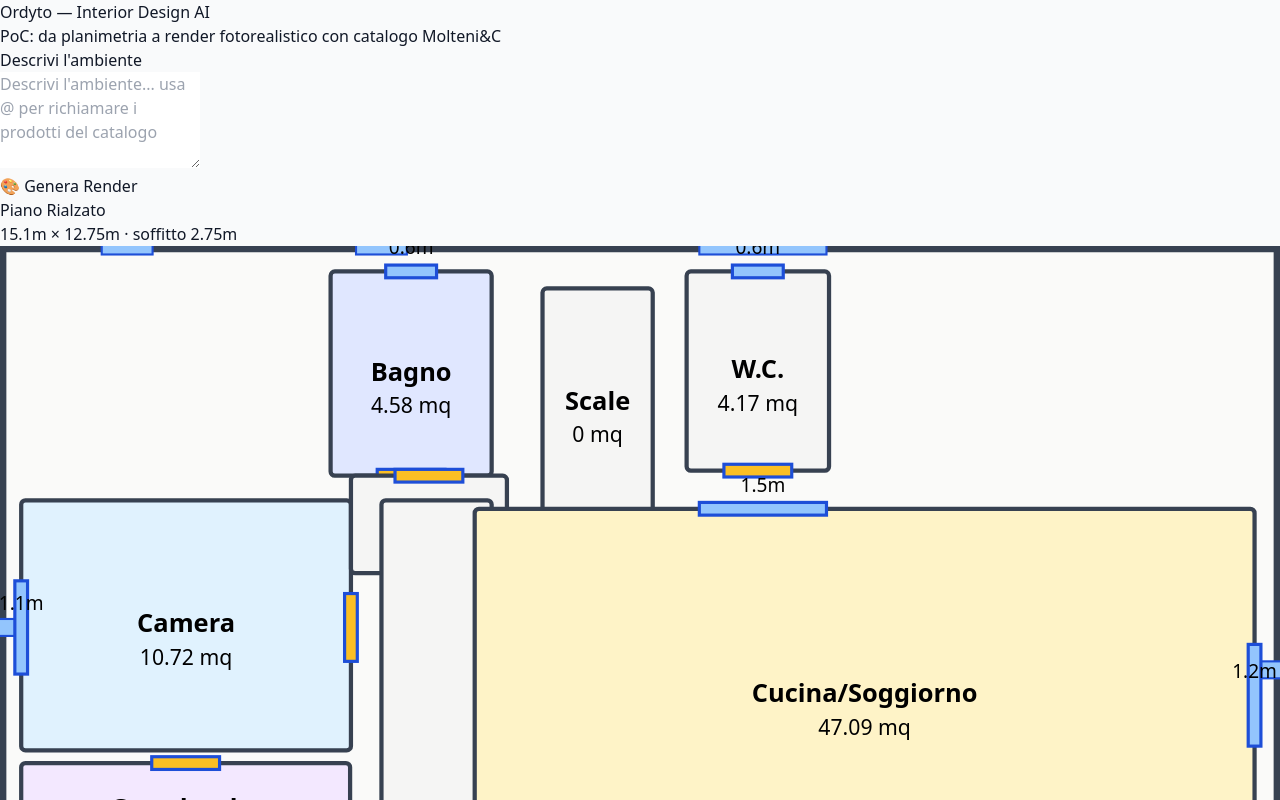
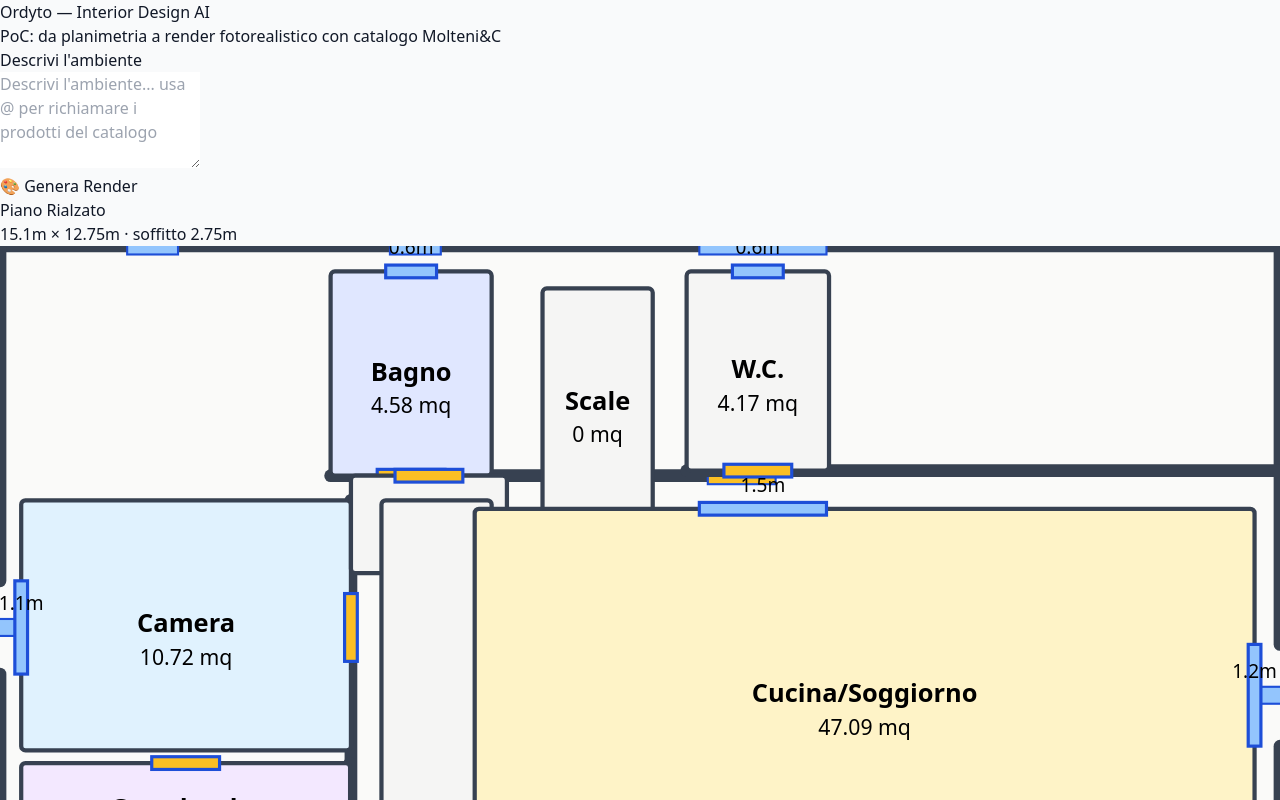
Before and after one commit to TechOrdyto/Filippucci, a Next.js app: page /interior-poc in a window 1280 px wide. Shown: the top 800 px of the page. Built offline with nearby package versions, Linux system fonts and the light colour scheme.

Commit message:
feat: muri con vere interruzioni per porte/finestre, muri interni con porte, battenti

```diff
--- a/app/interior-poc/components/FloorplanViewer.tsx
+++ b/app/interior-poc/components/FloorplanViewer.tsx
@@ -40,7 +40,7 @@ export default function FloorplanViewer({ floorplan, scale = 40 }: FloorplanView
         {/* Sfondo */}
         <rect x="0" y="0" width={viewWidth} height={viewHeight} fill="#fafaf9" />
 
-        {/* Muri (formato FloorplanVLM) */}
+        {/* Muri (formato FloorplanVLM) — con vere interruzioni per aperture */}
         {(floorplan.walls ?? []).map((wall) => {
           const x1 = wall.start[0] * scale;
           const y1 = wall.start[1] * scale;
@@ -49,28 +49,51 @@ export default function FloorplanViewer({ floorplan, scale = 40 }: FloorplanView
           const thickness = (wall.thickness ?? 0.15) * scale;
           const angle = Math.atan2(y2 - y1, x2 - x1);
           const len = Math.sqrt((x2 - x1) ** 2 + (y2 - y1) ** 2);
+          const cos = Math.cos(angle);
+          const sin = Math.sin(angle);
+
+          // Calcola i segmenti di muro tra le aperture
+          const openings = (wall.openings ?? []).map((o) => ({
+            center: o.center * scale,
+            width: o.width * scale,
+            type: o.type,
+          }));
+
+          // Segmenti di muro: [start, end] lungo il muro
+          const segments: Array<[number, number]> = [];
+          let cursor = 0;
+          for (const opening of openings) {
+            const start = opening.center - opening.width / 2;
+            const end = opening.center + opening.width / 2;
+            if (start > cursor) segments.push([cursor, start]);
+            cursor = end;
+          }
+          if (cursor < len) segments.push([cursor, len]);
 
           return (
             <g key={wall.id}>
-              {/* Linea del muro */}
+              {/* Segmenti di muro (interrotti dalle aperture) */}
+              {segments.map(([s, e], i) => (
                 <line
-                x1={x1}
-                y1={y1}
-                x2={x2}
-                y2={y2}
+                  key={`${wall.id}-seg-${i}`}
+                  x1={x1 + cos * s}
+                  y1={y1 + sin * s}
+                  x2={x1 + cos * e}
+                  y2={y1 + sin * e}
                   stroke="#374151"
                   strokeWidth={thickness}
                   strokeLinecap="round"
                 />
-              {/* Aperture sul muro */}
-              {wall.openings.map((opening, i) => {
-                const centerDist = opening.center * scale;
-                const cx = x1 + Math.cos(angle) * centerDist;
-                const cy = y1 + Math.sin(angle) * centerDist;
-                const w = opening.width * scale;
+              ))}
+              {/* Aperture (vere interruzioni) */}
+              {openings.map((opening, i) => {
+                const cx = x1 + cos * opening.center;
+                const cy = y1 + sin * opening.center;
+                const w = opening.width;
                 return (
+                  <g key={`${wall.id}-opening-${i}`}>
+                    {/* Soglia dell'apertura */}
                     <rect
-                    key={`${wall.id}-opening-${i}`}
                       x={cx - w / 2}
                       y={cy - thickness / 2 - 1}
                       width={w}
@@ -79,6 +102,17 @@ export default function FloorplanViewer({ floorplan, scale = 40 }: FloorplanView
                       stroke="#1d4ed8"
                       strokeWidth={1}
                     />
+                    {/* Battente porta (arco di apertura) */}
+                    {opening.type === "door" && (
+                      <path
+                        d={`M ${cx - w / 2} ${cy} A ${w} ${w} 0 0 1 ${cx + w / 2} ${cy}`}
+                        fill="none"
+                        stroke="#d97706"
+                        strokeWidth={1}
+                        strokeDasharray="3,2"
+                      />
+                    )}
+                  </g>
                 );
               })}
             </g>
--- a/app/interior-poc/data/floorplan.json
+++ b/app/interior-poc/data/floorplan.json
@@ -8,133 +8,617 @@
   },
   "ceilingHeight": 2.75,
   "walls": [
-    { "id": "wall_north", "start": [0, 0], "end": [15.1, 0], "thickness": 0.15, "openings": [
-      { "type": "window", "center": 1.5, "width": 0.6 },
-      { "type": "window", "center": 4.5, "width": 0.6 },
-      { "type": "window", "center": 9.0, "width": 1.5 }
-    ]},
-    { "id": "wall_south", "start": [0, 12.75], "end": [15.1, 12.75], "thickness": 0.15, "openings": [
-      { "type": "french-door", "center": 2.2, "width": 1.6 },
-      { "type": "window", "center": 7.5, "width": 1.2 }
-    ]},
-    { "id": "wall_east", "start": [15.1, 0], "end": [15.1, 12.75], "thickness": 0.15, "openings": [
-      { "type": "window", "center": 5.0, "width": 1.2 }
-    ]},
-    { "id": "wall_west", "start": [0, 0], "end": [0, 12.75], "thickness": 0.15, "openings": [
-      { "type": "window", "center": 4.5, "width": 1.1 },
-      { "type": "window", "center": 9.5, "width": 1.1 }
-    ]}
+    {
+      "id": "wall_north",
+      "start": [
+        0,
+        0
+      ],
+      "end": [
+        15.1,
+        0
+      ],
+      "thickness": 0.15,
+      "openings": [
+        {
+          "type": "window",
+          "center": 1.8,
+          "width": 0.6
+        },
+        {
+          "type": "window",
+          "center": 4.9,
+          "width": 0.6
+        },
+        {
+          "type": "window",
+          "center": 9,
+          "width": 1.5
+        }
+      ]
+    },
+    {
+      "id": "wall_south",
+      "start": [
+        0,
+        12.75
+      ],
+      "end": [
+        15.1,
+        12.75
+      ],
+      "thickness": 0.15,
+      "openings": [
+        {
+          "type": "french-door",
+          "center": 2.2,
+          "width": 1.6
+        },
+        {
+          "type": "window",
+          "center": 7.67,
+          "width": 1.2
+        }
+      ]
+    },
+    {
+      "id": "wall_east",
+      "start": [
+        15.1,
+        0
+      ],
+      "end": [
+        15.1,
+        12.75
+      ],
+      "thickness": 0.15,
+      "openings": [
+        {
+          "type": "window",
+          "center": 5.3,
+          "width": 1.2
+        }
+      ]
+    },
+    {
+      "id": "wall_west",
+      "start": [
+        0,
+        0
+      ],
+      "end": [
+        0,
+        12.75
+      ],
+      "thickness": 0.15,
+      "openings": [
+        {
+          "type": "window",
+          "center": 4.5,
+          "width": 1.1
+        },
+        {
+          "type": "window",
+          "center": 9.4,
+          "width": 1.1
+        }
+      ]
+    },
+    {
+      "id": "wall_bagno_camera1",
+      "start": [
+        3.9,
+        2.71
+      ],
+      "end": [
+        6.3,
+        2.71
+      ],
+      "thickness": 0.15,
+      "openings": [
+        {
+          "type": "door",
+          "center": 4.85,
+          "width": 0.8
+        }
+      ]
+    },
+    {
+      "id": "wall_wc_cucina",
+      "start": [
+        8.1,
+        2.65
+      ],
+      "end": [
+        9.78,
+        2.65
+      ],
+      "thickness": 0.15,
+      "openings": [
+        {
+          "type": "door",
+          "center": 8.94,
+          "width": 0.8
+        }
+      ]
+    },
+    {
+      "id": "wall_camera1_ing",
+      "start": [
+        4.14,
+        3
+      ],
+      "end": [
+        4.14,
+        5.95
+      ],
+      "thickness": 0.15,
+      "openings": [
+        {
+          "type": "door",
+          "center": 4.5,
+          "width": 0.8
+        }
+      ]
+    },
+    {
+      "id": "wall_guardaroba_ing",
+      "start": [
+        4.13,
+        6.1
+      ],
+      "end": [
+        4.13,
+        7.2
+      ],
+      "thickness": 0.15,
+      "openings": [
+        {
+          "type": "door",
+          "center": 6.65,
+          "width": 0.8
+        }
+      ]
+    },
+    {
+      "id": "wall_camera2_ing",
+      "start": [
+        4.13,
+        7.35
+      ],
+      "end": [
+        4.13,
+        11.46
+      ],
+      "thickness": 0.15,
+      "openings": [
+        {
+          "type": "door",
+          "center": 8.5,
+          "width": 0.8
+        }
+      ]
+    },
+    {
+      "id": "wall_ing_cucina",
+      "start": [
+        5.6,
+        3.86
+      ],
+      "end": [
+        5.6,
+        7.5
+      ],
+      "thickness": 0.15,
+      "openings": [
+        {
+          "type": "door",
+          "center": 4.5,
+          "width": 0.9
+        }
+      ]
+    },
+    {
+      "id": "wall_cucina_camera3",
+      "start": [
+        5.6,
+        7.5
+      ],
+      "end": [
+        9.64,
+        7.5
+      ],
+      "thickness": 0.15,
+      "openings": [
+        {
+          "type": "door",
+          "center": 7.5,
+          "width": 1
+        }
+      ]
+    },
+    {
+      "id": "wall_camera3_scale",
+      "start": [
+        9.64,
+        7.6
+      ],
+      "end": [
+        9.64,
+        11.81
+      ],
+      "thickness": 0.15,
+      "openings": []
+    }
   ],
   "rooms": [
     {
       "id": "bagno",
       "name": "Bagno",
       "area": 4.58,
-      "bounds": { "x": 3.9, "y": 0.3, "width": 1.9, "height": 2.41 },
+      "bounds": {
+        "x": 3.9,
+        "y": 0.3,
+        "width": 1.9,
+        "height": 2.41
+      },
       "openings": [
-        { "id": "window-bagno", "type": "window", "position": { "x": 4.85, "y": 0.3 }, "width": 0.6, "height": 1.5, "wall": "north", "exposure": "north" },
-        { "id": "door-bagno", "type": "door", "position": { "x": 4.85, "y": 2.71 }, "width": 0.8, "height": 2.1, "wall": "south", "exposure": "south" }
+        {
+          "id": "window-bagno",
+          "type": "window",
+          "position": {
+            "x": 4.85,
+            "y": 0.3
+          },
+          "width": 0.6,
+          "height": 1.5,
+          "wall": "north",
+          "exposure": "north"
+        },
+        {
+          "id": "door-bagno",
+          "type": "door",
+          "position": {
+            "x": 4.85,
+            "y": 2.71
+          },
+          "width": 0.8,
+          "height": 2.1,
+          "wall": "south",
+          "exposure": "south"
+        }
       ]
     },
     {
       "id": "wc",
       "name": "W.C.",
       "area": 4.17,
-      "bounds": { "x": 8.1, "y": 0.3, "width": 1.68, "height": 2.35 },
+      "bounds": {
+        "x": 8.1,
+        "y": 0.3,
+        "width": 1.68,
+        "height": 2.35
+      },
       "openings": [
-        { "id": "window-wc", "type": "window", "position": { "x": 8.94, "y": 0.3 }, "width": 0.6, "height": 1.5, "wall": "north", "exposure": "north" },
-        { "id": "door-wc", "type": "door", "position": { "x": 8.94, "y": 2.65 }, "width": 0.8, "height": 2.1, "wall": "south", "exposure": "south" }
+        {
+          "id": "window-wc",
+          "type": "window",
+          "position": {
+            "x": 8.94,
+            "y": 0.3
+          },
+          "width": 0.6,
+          "height": 1.5,
+          "wall": "north",
+          "exposure": "north"
+        },
+        {
+          "id": "door-wc",
+          "type": "door",
+          "position": {
+            "x": 8.94,
+            "y": 2.65
+          },
+          "width": 0.8,
+          "height": 2.1,
+          "wall": "south",
+          "exposure": "south"
+        }
       ]
     },
     {
       "id": "scale-superiori",
       "name": "Scale",
       "area": 0,
-      "bounds": { "x": 6.4, "y": 0.5, "width": 1.3, "height": 2.7 },
+      "bounds": {
+        "x": 6.4,
+        "y": 0.5,
+        "width": 1.3,
+        "height": 2.7
+      },
       "openings": []
     },
     {
       "id": "camera-1",
       "name": "Camera",
       "area": 10.72,
-      "bounds": { "x": 0.25, "y": 3.0, "width": 3.89, "height": 2.95 },
+      "bounds": {
+        "x": 0.25,
+        "y": 3,
+        "width": 3.89,
+        "height": 2.95
+      },
       "openings": [
-        { "id": "window-camera-1", "type": "window", "position": { "x": 0.25, "y": 4.5 }, "width": 1.1, "height": 1.5, "wall": "west", "exposure": "west" },
-        { "id": "door-camera-1", "type": "door", "position": { "x": 4.14, "y": 4.5 }, "width": 0.8, "height": 2.1, "wall": "east", "exposure": "east" }
+        {
+          "id": "window-camera-1",
+          "type": "window",
+          "position": {
+            "x": 0.25,
+            "y": 4.5
+          },
+          "width": 1.1,
+          "height": 1.5,
+          "wall": "west",
+          "exposure": "west"
+        },
+        {
+          "id": "door-camera-1",
+          "type": "door",
+          "position": {
+            "x": 4.14,
+            "y": 4.5
+          },
+          "width": 0.8,
+          "height": 2.1,
+          "wall": "east",
+          "exposure": "east"
+        }
       ]
     },
     {
       "id": "anti",
       "name": "Ant.",
       "area": 2.08,
-      "bounds": { "x": 4.14, "y": 2.71, "width": 1.84, "height": 1.15 },
+      "bounds": {
+        "x": 4.14,
+        "y": 2.71,
+        "width": 1.84,
+        "height": 1.15
+      },
       "openings": [
-        { "id": "door-anti-nord", "type": "door", "position": { "x": 5.06, "y": 2.71 }, "width": 0.8, "height": 2.1, "wall": "north", "exposure": "north" },
-        { "id": "door-anti-sud", "type": "door", "position": { "x": 5.06, "y": 3.86 }, "width": 0.8, "height": 2.1, "wall": "south", "exposure": "south" }
+        {
+          "id": "door-anti-nord",
+          "type": "door",
+          "position": {
+            "x": 5.06,
+            "y": 2.71
+          },
+          "width": 0.8,
+          "height": 2.1,
+          "wall": "north",
+          "exposure": "north"
+        },
+        {
+          "id": "door-anti-sud",
+          "type": "door",
+          "position": {
+            "x": 5.06,
+            "y": 3.86
+          },
+          "width": 0.8,
+          "height": 2.1,
+          "wall": "south",
+          "exposure": "south"
+        }
       ]
     },
     {
       "id": "guardaroba",
       "name": "Guardaroba",
       "area": 4.19,
-      "bounds": { "x": 0.25, "y": 6.1, "width": 3.88, "height": 1.1 },
+      "bounds": {
+        "x": 0.25,
+        "y": 6.1,
+        "width": 3.88,
+        "height": 1.1
+      },
       "openings": [
-        { "id": "door-guardaroba-nord", "type": "door", "position": { "x": 2.19, "y": 6.1 }, "width": 0.8, "height": 2.1, "wall": "north", "exposure": "north" },
-        { "id": "door-guardaroba-sud", "type": "door", "position": { "x": 2.19, "y": 7.2 }, "width": 0.8, "height": 2.1, "wall": "south", "exposure": "south" }
+        {
+          "id": "door-guardaroba-nord",
+          "type": "door",
+          "position": {
+            "x": 2.19,
+            "y": 6.1
+          },
+          "width": 0.8,
+          "height": 2.1,
+          "wall": "north",
+          "exposure": "north"
+        },
+        {
+          "id": "door-guardaroba-sud",
+          "type": "door",
+          "position": {
+            "x": 2.19,
+            "y": 7.2
+          },
+          "width": 0.8,
+          "height": 2.1,
+          "wall": "south",
+          "exposure": "south"
+        }
       ]
     },
     {
       "id": "camera-2",
       "name": "Camera",
       "area": 14.51,
-      "bounds": { "x": 0.25, "y": 7.35, "width": 3.88, "height": 4.11 },
+      "bounds": {
+        "x": 0.25,
+        "y": 7.35,
+        "width": 3.88,
+        "height": 4.11
+      },
       "openings": [
-        { "id": "window-camera-2", "type": "window", "position": { "x": 0.25, "y": 9.4 }, "width": 1.1, "height": 1.5, "wall": "west", "exposure": "west" },
-        { "id": "french-door-balcone", "type": "french-door", "position": { "x": 2.2, "y": 11.46 }, "width": 1.6, "height": 2.2, "wall": "south", "exposure": "south" }
+        {
+          "id": "window-camera-2",
+          "type": "window",
+          "position": {
+            "x": 0.25,
+            "y": 9.4
+          },
+          "width": 1.1,
+          "height": 1.5,
+          "wall": "west",
+          "exposure": "west"
+        },
+        {
+          "id": "french-door-balcone",
+          "type": "french-door",
+          "position": {
+            "x": 2.2,
+            "y": 11.46
+          },
+          "width": 1.6,
+          "height": 2.2,
+          "wall": "south",
+          "exposure": "south"
+        }
       ]
     },
     {
       "id": "balcone",
       "name": "Balcone",
       "area": 5.6,
-      "bounds": { "x": 0, "y": 11.65, "width": 4.38, "height": 1.1 },
+      "bounds": {
+        "x": 0,
+        "y": 11.65,
+        "width": 4.38,
+        "height": 1.1
+      },
       "openings": []
     },
     {
       "id": "ingresso",
       "name": "Ing.",
       "area": 8.36,
-      "bounds": { "x": 4.5, "y": 3.0, "width": 1.3, "height": 8.7 },
+      "bounds": {
+        "x": 4.5,
+        "y": 3,
+        "width": 1.3,
+        "height": 8.7
+      },
       "openings": [
-        { "id": "door-ingresso-cucina", "type": "door", "position": { "x": 5.8, "y": 4.5 }, "width": 0.9, "height": 2.1, "wall": "east", "exposure": "east" },
-        { "id": "door-ingresso-camera3", "type": "door", "position": { "x": 5.8, "y": 8.5 }, "width": 0.8, "height": 2.1, "wall": "east", "exposure": "east" }
+        {
+          "id": "door-ingresso-cucina",
+          "type": "door",
+          "position": {
+            "x": 5.8,
+            "y": 4.5
+          },
+          "width": 0.9,
+          "height": 2.1,
+          "wall": "east",
+          "exposure": "east"
+        },
+        {
+          "id": "door-ingresso-camera3",
+          "type": "door",
+          "position": {
+            "x": 5.8,
+            "y": 8.5
+          },
+          "width": 0.8,
+          "height": 2.1,
+          "wall": "east",
+          "exposure": "east"
+        }
       ]
     },
     {
       "id": "cucina-soggiorno",
       "name": "Cucina/Soggiorno",
       "area": 47.09,
-      "bounds": { "x": 5.6, "y": 3.1, "width": 9.2, "height": 4.4 },
+      "bounds": {
+        "x": 5.6,
+        "y": 3.1,
+        "width": 9.2,
+        "height": 4.4
+      },
       "openings": [
-        { "id": "window-cucina-nord", "type": "window", "position": { "x": 9.0, "y": 3.1 }, "width": 1.5, "height": 1.5, "wall": "north", "exposure": "north" },
-        { "id": "window-cucina-est", "type": "window", "position": { "x": 14.8, "y": 5.3 }, "width": 1.2, "height": 1.5, "wall": "east", "exposure": "east" },
-        { "id": "door-cucina-camera3", "type": "door", "position": { "x": 7.5, "y": 7.5 }, "width": 1.0, "height": 2.1, "wall": "south", "exposure": "south" }
+        {
+          "id": "window-cucina-nord",
+          "type": "window",
+          "position": {
+            "x": 9,
+            "y": 3.1
+          },
+          "width": 1.5,
+          "height": 1.5,
+          "wall": "north",
+          "exposure": "north"
+        },
+        {
+          "id": "window-cucina-est",
+          "type": "window",
+          "position": {
+            "x": 14.8,
+            "y": 5.3
+          },
+          "width": 1.2,
+          "height": 1.5,
+          "wall": "east",
+          "exposure": "east"
+        },
+        {
+          "id": "door-cucina-camera3",
+          "type": "door",
+          "position": {
+            "x": 7.5,
+            "y": 7.5
+          },
+          "width": 1,
+          "height": 2.1,
+          "wall": "south",
+          "exposure": "south"
+        }
       ]
     },
     {
       "id": "camera-3",
       "name": "Camera",
       "area": 16.31,
-      "bounds": { "x": 5.7, "y": 7.6, "width": 3.94, "height": 4.21 },
+      "bounds": {
+        "x": 5.7,
+        "y": 7.6,
+        "width": 3.94,
+        "height": 4.21
+      },
       "openings": [
-        { "id": "window-camera-3", "type": "window", "position": { "x": 7.67, "y": 11.81 }, "width": 1.2, "height": 1.5, "wall": "south", "exposure": "south" }
+        {
+          "id": "window-camera-3",
+          "type": "window",
+          "position": {
+            "x": 7.67,
+            "y": 11.81
+          },
+          "width": 1.2,
+          "height": 1.5,
+          "wall": "south",
+          "exposure": "south"
+        }
       ]
     },
     {
       "id": "scale-inferiori",
       "name": "Scale",
       "area": 0,
-      "bounds": { "x": 10.0, "y": 7.4, "width": 4.8, "height": 2.9 },
+      "bounds": {
+        "x": 10,
+        "y": 7.4,
+        "width": 4.8,
+        "height": 2.9
+      },
       "openings": []
     }
   ]
```
Lines whose indentation alone changed are shown as unchanged.
